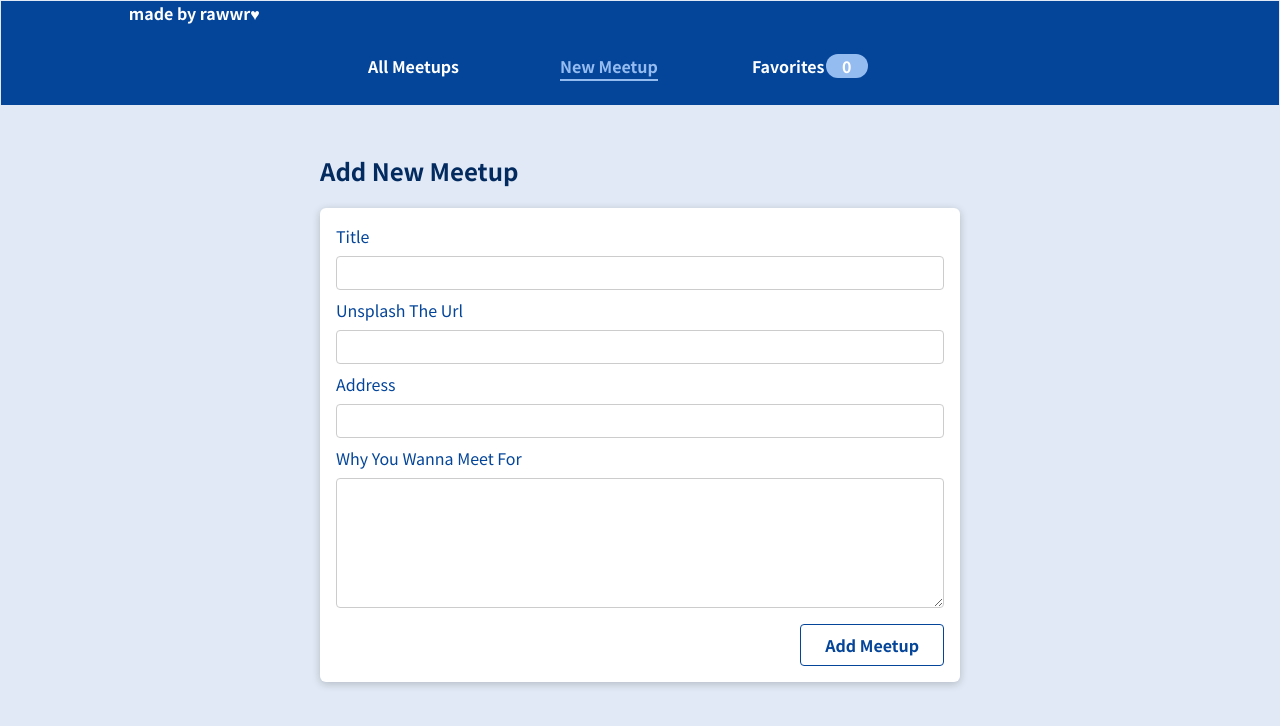
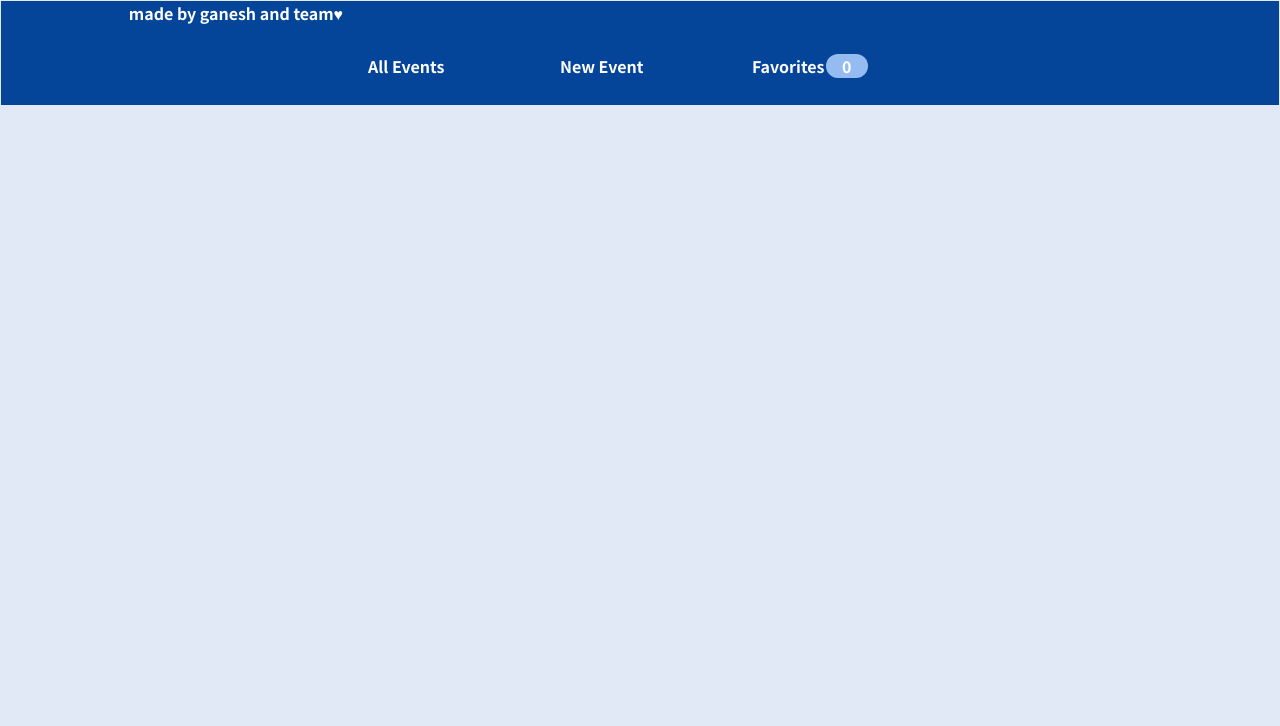
Before and after one commit to rawwr-cmd/React-Refresher, a React (Create React App) app: page /new-meetup in a window 1280 px wide. Shown: the top 726 px of the page. Built offline with nearby package versions, Linux system fonts and the light colour scheme.

Commit message:
hackable

```diff
--- a/src/App.tsx
+++ b/src/App.tsx
@@ -9,7 +9,7 @@ const App: React.FC = () => {
     <Layout>
       <Routes>
         <Route path="/" element={<AllMeetupsPage />} />
-        <Route path="/new-meetup" element={<NewMeetupsPage />} />
+        <Route path="/new-event" element={<NewMeetupsPage />} />
         <Route path="/favs" element={<FavsPage />} />
       </Routes>
     </Layout>
--- a/src/components/layout/MainHeader.tsx
+++ b/src/components/layout/MainHeader.tsx
@@ -8,7 +8,7 @@ const MainHeader: React.FC = () => {
 
   return (
     <header className={classes.header}>
-      <div className={classes.logo}>made by rawwr♥</div>
+      <div className={classes.logo}>made by ganesh and team♥</div>
       <nav>
         <ul>
           <li>
@@ -17,15 +17,15 @@ const MainHeader: React.FC = () => {
               to="/"
               end
             >
-              All Meetups
+              All Events
             </NavLink>
           </li>
           <li>
             <NavLink
               className={(navData) => (navData.isActive ? classes.active : "")}
-              to="/new-meetup"
+              to="/new-event"
             >
-              New Meetup
+              New Event
             </NavLink>
           </li>
           <li>
--- a/src/components/meetups/NewMeetupForm.tsx
+++ b/src/components/meetups/NewMeetupForm.tsx
@@ -50,7 +50,9 @@ const NewMeetupForm: React.FC<NewMeetupFormProps> = ({ onAddMeetup }) => {
           <input type="text" required id="address" ref={addressInputRef} />
         </div>
         <div className={classes.control}>
-          <label htmlFor="description">Why You Wanna Meet For</label>
+          <label htmlFor="description">
+            Briefly give a description about your event:
+          </label>
           <textarea
             id="description"
             required
--- a/src/pages/AllMeetups.tsx
+++ b/src/pages/AllMeetups.tsx
@@ -8,7 +8,7 @@ const AllMeetupsPage: React.FC = () => {
 
   useEffect(() => {
     setIsLoading(true);
-    fetch("https://meetups-9a101-default-rtdb.firebaseio.com/meetups.json")
+    fetch("https://events-e7c53-default-rtdb.firebaseio.com/meetups.json")
       .then((response) => response.json())
       .then((data) => {
         const meetups: Meetup[] = [];
@@ -30,7 +30,7 @@ const AllMeetupsPage: React.FC = () => {
 
   return (
     <section>
-      <h1>All Meetups</h1>
+      <h1>All Events</h1>
       <MeetUpList meetups={loadedMeetups} />
     </section>
   );
--- a/src/pages/NewMeetups.tsx
+++ b/src/pages/NewMeetups.tsx
@@ -3,7 +3,7 @@ import NewMeetupForm from "../components/meetups/NewMeetupForm";
 const NewMeetupsPage: React.FC = () => {
   const navigate = useNavigate();
   const addMeetupHandler = (meetupData: {}) => {
-    fetch("https://meetups-9a101-default-rtdb.firebaseio.com/meetups.json", {
+    fetch("https://events-e7c53-default-rtdb.firebaseio.com/meetups.json", {
       method: "POST",
       body: JSON.stringify(meetupData),
       headers: {
@@ -16,7 +16,7 @@ const NewMeetupsPage: React.FC = () => {
 
   return (
     <section>
-      <h1>Add New Meetup</h1>
+      <h1>Add New Event</h1>
       <NewMeetupForm onAddMeetup={addMeetupHandler} />
     </section>
   );
```
